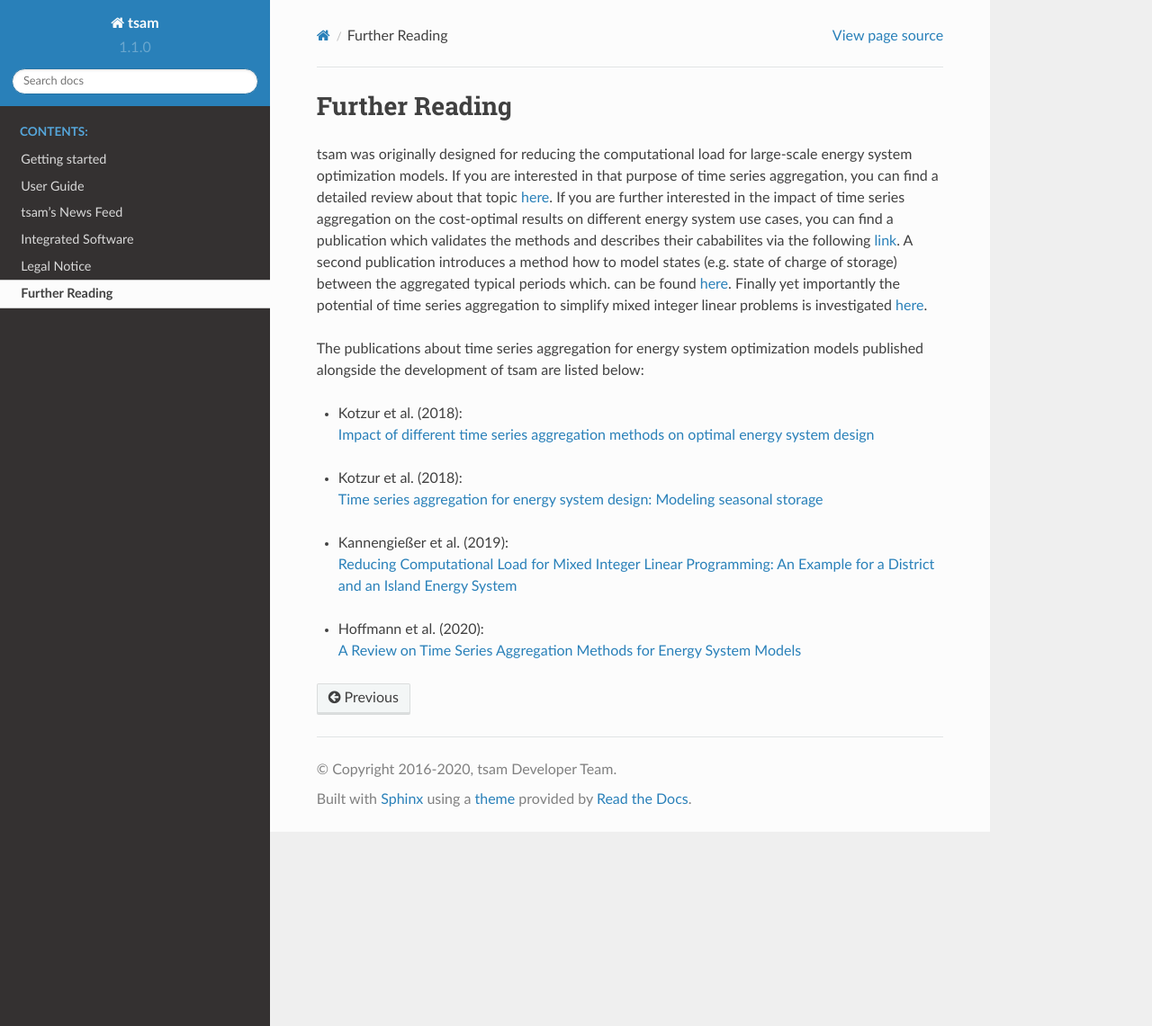
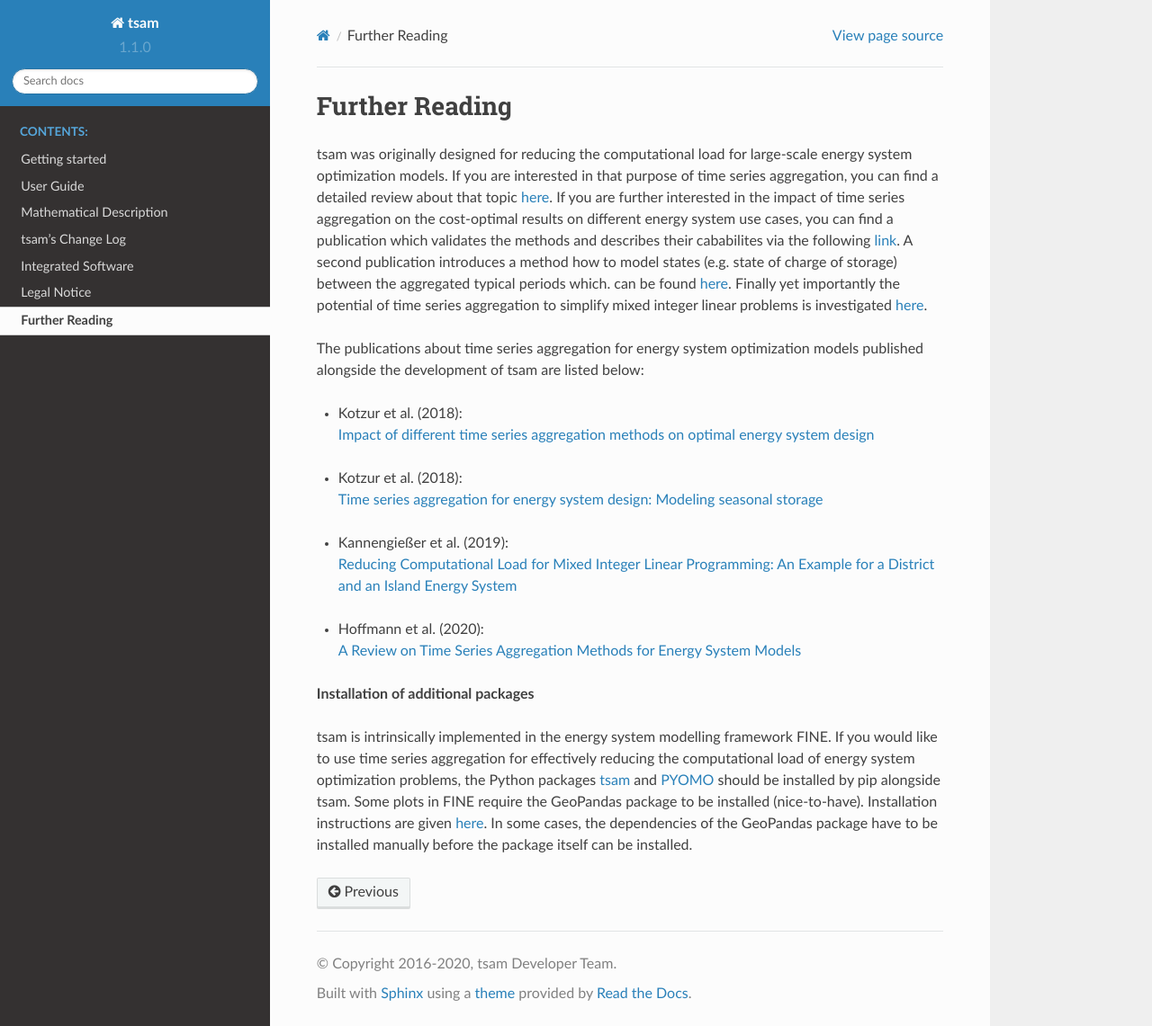
Before and after one commit to FZJ-IEK3-VSA/tsam, a Sphinx documentation site: the page built from docs/source/furtherReadingDoc.rst, in a window 1280 px wide and 1141 px high. Shown: the whole window at 90% size. Built offline with Sphinx 7.4.7 and the Read the Docs theme 2.0.0, drawn with Linux system fonts in a browser that asks for light colours; formulas are drawn with MathJax 3.

```diff
--- a/docs/source/furtherReadingDoc.rst
+++ b/docs/source/furtherReadingDoc.rst
@@ -24,3 +24,12 @@ The publications about time series aggregation for energy system optimization mo
   | `Reducing Computational Load for Mixed Integer Linear Programming: An Example for a District and an Island Energy System <https://www.mdpi.com/1996-1073/12/14/2825>`_
 * | Hoffmann et al. (2020):
   | `A Review on Time Series Aggregation Methods for Energy System Models <https://www.mdpi.com/1996-1073/13/3/641>`_
+
+**Installation of additional packages**
+
+tsam is intrinsically implemented in the energy system modelling framework FINE. If you would like to use time series
+aggregation for effectively reducing the computational load of energy system optimization problems,
+the Python packages `tsam <https://github.com/FZJ-IEK3-VSA/tsam>`_ and `PYOMO <http://www.pyomo.org/>`_ should be
+installed by pip alongside tsam. Some plots in FINE require the GeoPandas package to be installed (nice-to-have).
+Installation instructions are given `here <http://geopandas.org/install.html>`_. In some cases, the dependencies of
+the GeoPandas package have to be installed manually before the package itself can be installed.
--- a/docs/source/index.rst
+++ b/docs/source/index.rst
@@ -40,6 +40,7 @@ and its corresponding literatur can be found `here <https://github.com/FZJ-IEK3-
 
     gettingStartedDoc
     usersGuideDoc
+    mathematicalBackgroundDoc
     newsDoc
     integratedSoftwareDoc
     legalNoticeDoc
--- a/docs/source/legalNoticeDoc.rst
+++ b/docs/source/legalNoticeDoc.rst
@@ -8,7 +8,7 @@ License
 
 `MIT License <https://opensource.org/licenses/MIT>`_
 
-Copyright (C) 2016-2020 Leander Kotzur, Maximilian Hoffmann, Lara Welder, Timo Kannengießer, Peter Markewitz, Martin Robinius, Detlef Stolten
+Copyright (C) 2016-2020 Leander Kotzur, Maximilian Hoffmann, Peter Markewitz, Martin Robinius, Detlef Stolten
 
 ***************
 Acknowledgement
--- a/docs/source/newsDoc.rst
+++ b/docs/source/newsDoc.rst
@@ -1,6 +1,6 @@
-################
-tsam's News Feed
-################
+#################
+tsam's Change Log
+#################
 
 In tsam's latest release (1.1.0) the following functionalities were included:
 
--- a/docs/source/usersGuideDoc.rst
+++ b/docs/source/usersGuideDoc.rst
@@ -12,6 +12,5 @@ hyperlink to our tutorial on Github is provided.
     :maxdepth: 1
     :caption: Contents:
 
-    mathematicalBackgroundDoc
+    tutorialDoc
     structureOfTsamDoc
-    tutorialDoc
```
Also changed, not shown: docs/source/gettingStartedDoc.rst (+37 -59 lines).
